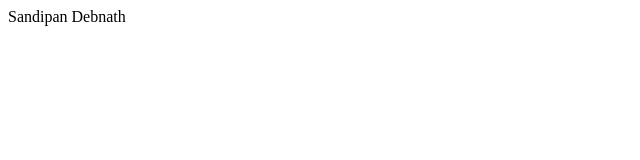
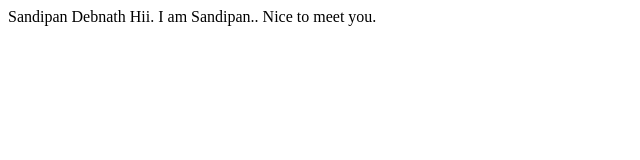
Before and after one commit to Goosebumps300/First-project, a plain HTML site: page index.html in a window 1280 px wide. Shown: the whole page, without its empty margins (0-640 px from the left). Drawn offline with Linux system fonts and the light colour scheme.

Commit message:
docs
adding something more about me

```diff
--- a/index.html
+++ b/index.html
@@ -8,5 +8,6 @@
 </head>
 <body>
     Sandipan Debnath
+    Hii. I am Sandipan.. Nice to meet you.
 </body>
 </html>
```
